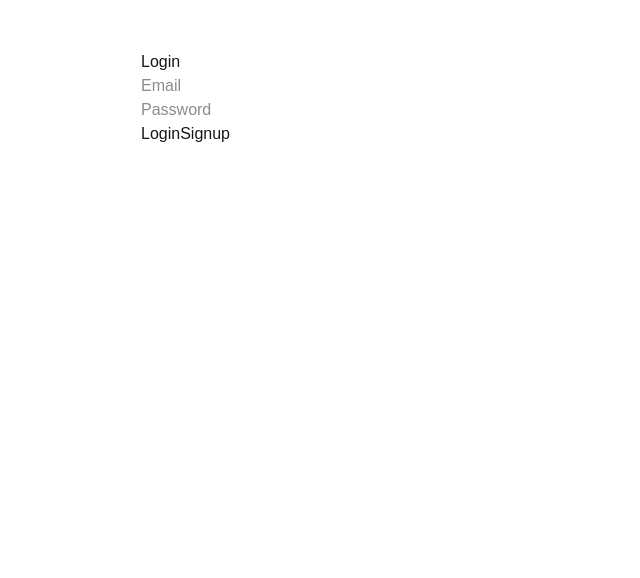
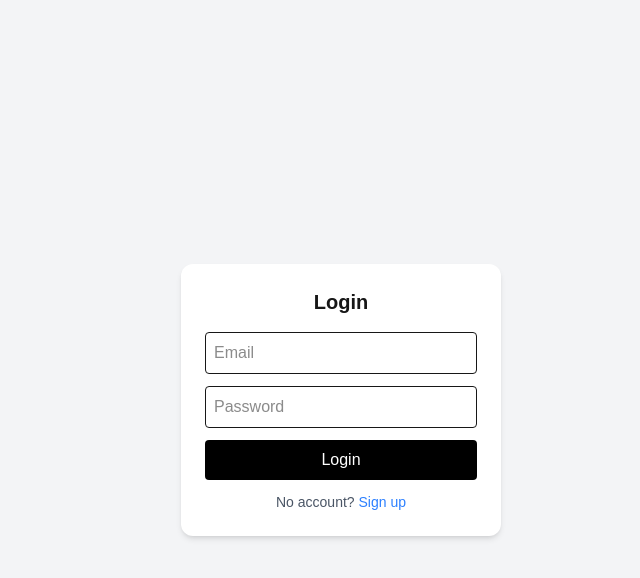
Before and after one commit to chukka-venugopalam/concept-gap-analyzer, a Next.js app: page / in a window 1280 px wide. Shown: the top 578 px of the page, without its empty margins (299-939 px from the left). Built offline with nearby package versions, Linux system fonts and the light colour scheme.

Commit message:
auth + clean ui

```diff
--- a/src/app/dashboard/page.tsx
+++ b/src/app/dashboard/page.tsx
@@ -84,46 +84,66 @@ export default function Dashboard() {
   )
 
   return (
-    <div style={{ maxWidth: 600, margin: '40px auto', fontFamily: 'sans-serif' }}>
-      <h2>Concept Gap Analyzer</h2>
+  <div className="min-h-screen bg-gray-50 p-6">
+    <div className="max-w-xl mx-auto bg-white p-6 rounded-xl shadow">
 
-      <button onClick={async () => { await signOut(); router.push('/') }}>
+      <div className="flex justify-between items-center mb-4">
+        <h2 className="text-xl font-semibold">Dashboard</h2>
+        <button
+          onClick={async () => {
+            await signOut()
+            router.push('/')
+          }}
+          className="text-sm text-red-500"
+        >
           Logout
         </button>
+      </div>
 
-      <hr />
-
+      <div className="space-y-3">
         <input
+          className="w-full p-2 border rounded"
           placeholder="Topic"
           value={topic}
           onChange={(e) => setTopic(e.target.value)}
         />
 
         <input
+          className="w-full p-2 border rounded"
           type="number"
           placeholder="Time (sec)"
           value={time}
           onChange={(e) => setTime(Number(e.target.value))}
         />
 
-      <div>
-        <button onClick={() => setResult(true)}>Correct</button>
-        <button onClick={() => setResult(false)}>Wrong</button>
+        <div className="flex gap-2">
+          <button onClick={() => setResult(true)} className="flex-1 bg-green-100 p-2 rounded">Correct</button>
+          <button onClick={() => setResult(false)} className="flex-1 bg-red-100 p-2 rounded">Wrong</button>
         </div>
 
-      <div>
+        <div className="flex gap-2 flex-wrap">
           {['concept', 'silly', 'time', 'guess'].map((m) => (
-          <button key={m} onClick={() => setMistake(m)}>
+            <button
+              key={m}
+              onClick={() => setMistake(m)}
+              className="bg-gray-100 px-3 py-1 rounded text-sm"
+            >
               {m}
             </button>
           ))}
         </div>
 
-      <button onClick={handleSubmit}>Save</button>
+        <button
+          onClick={handleSubmit}
+          className="w-full bg-black text-white p-2 rounded"
+        >
+          Save
+        </button>
+      </div>
 
-      <hr />
+      <hr className="my-6" />
 
-      <h3>Insights</h3>
+      <h3 className="font-semibold mb-2">Insights</h3>
 
       {analysis.map(([topic, val]: any) => {
         const acc = Math.round((val.correct / val.total) * 100)
@@ -132,18 +152,21 @@ export default function Dashboard() {
         let mainIssue = Object.entries(val.mistakes).sort((a: any, b: any) => b[1] - a[1])[0][0]
 
         return (
-          <div key={topic} style={{ marginBottom: 10 }}>
-            <b>{topic}</b><br />
-            Accuracy: {acc}% | Avg Time: {avgTime}s<br />
+          <div key={topic} className="p-3 border rounded mb-2">
+            <div className="font-medium">{topic}</div>
+            <div className="text-sm text-gray-600">
+              Accuracy: {acc}% | Avg Time: {avgTime}s
+            </div>
 
             {acc < 60 && val.total >= 3 && (
-              <span style={{ color: 'red' }}>
-                Weak → Main issue: {mainIssue}
-              </span>
+              <div className="text-red-500 text-sm">
+                Weak → {mainIssue}
+              </div>
             )}
           </div>
         )
       })}
     </div>
+  </div>
 )
 }
--- a/src/app/page.tsx
+++ b/src/app/page.tsx
@@ -1,46 +1,80 @@
 'use client'
 
 import { useState } from 'react'
-import { signIn, signUp } from '@/lib/auth'
+import { supabase } from '@/lib/supabase'
 import { useRouter } from 'next/navigation'
 
-export default function Home() {
+export default function AuthPage() {
+  const router = useRouter()
+
   const [email, setEmail] = useState('')
   const [password, setPassword] = useState('')
-  const router = useRouter()
+  const [isLogin, setIsLogin] = useState(true)
+  const [message, setMessage] = useState('')
 
-  const handleLogin = async () => {
-    const { error } = await signIn(email, password)
-    if (error) alert(error.message)
-    else router.push('/dashboard')
+  const handleAuth = async () => {
+    if (!email || !password) return setMessage('Fill all fields')
+
+    if (isLogin) {
+      const { error } = await supabase.auth.signInWithPassword({
+        email,
+        password
+      })
+
+      if (error) return setMessage(error.message)
+      router.push('/dashboard')
+    } else {
+      const { error } = await supabase.auth.signUp({
+        email,
+        password
+      })
+
+      if (error) return setMessage(error.message)
+      setMessage('Signup successful. Now login.')
+      setIsLogin(true)
     }
-
-  const handleSignup = async () => {
-    const { error } = await signUp(email, password)
-    if (error) alert(error.message)
-    else alert('Signup success')
   }
 
   return (
-    <div style={{ maxWidth: 400, margin: '50px auto' }}>
-      <h2>Login</h2>
+    <div className="flex h-screen items-center justify-center bg-gray-100">
+      <div className="bg-white p-6 rounded-xl shadow-md w-80">
+        <h2 className="text-xl font-semibold mb-4 text-center">
+          {isLogin ? 'Login' : 'Sign Up'}
+        </h2>
 
         <input
+          className="w-full mb-3 p-2 border rounded"
           placeholder="Email"
-        value={email}
           onChange={(e) => setEmail(e.target.value)}
         />
 
         <input
           type="password"
+          className="w-full mb-3 p-2 border rounded"
           placeholder="Password"
-        value={password}
           onChange={(e) => setPassword(e.target.value)}
         />
 
-      <div>
-        <button onClick={handleLogin}>Login</button>
-        <button onClick={handleSignup}>Signup</button>
+        <button
+          onClick={handleAuth}
+          className="w-full bg-black text-white p-2 rounded"
+        >
+          {isLogin ? 'Login' : 'Sign Up'}
+        </button>
+
+        <p className="text-sm mt-3 text-center text-gray-600">
+          {isLogin ? 'No account?' : 'Already have account?'}{' '}
+          <span
+            className="text-blue-500 cursor-pointer"
+            onClick={() => setIsLogin(!isLogin)}
+          >
+            {isLogin ? 'Sign up' : 'Login'}
+          </span>
+        </p>
+
+        {message && (
+          <p className="text-red-500 text-sm mt-2 text-center">{message}</p>
+        )}
       </div>
     </div>
   )
```
Lines whose indentation alone changed are shown as unchanged.
